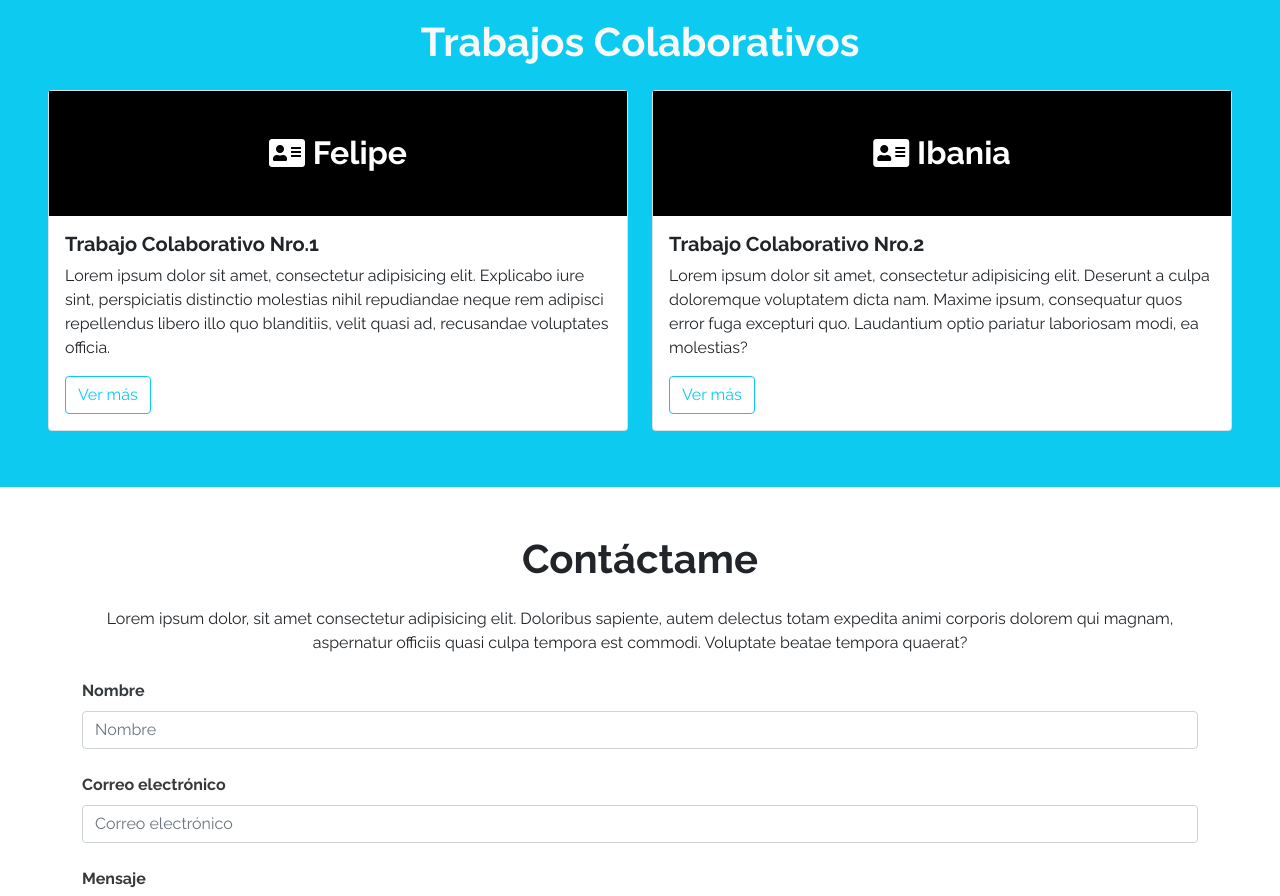
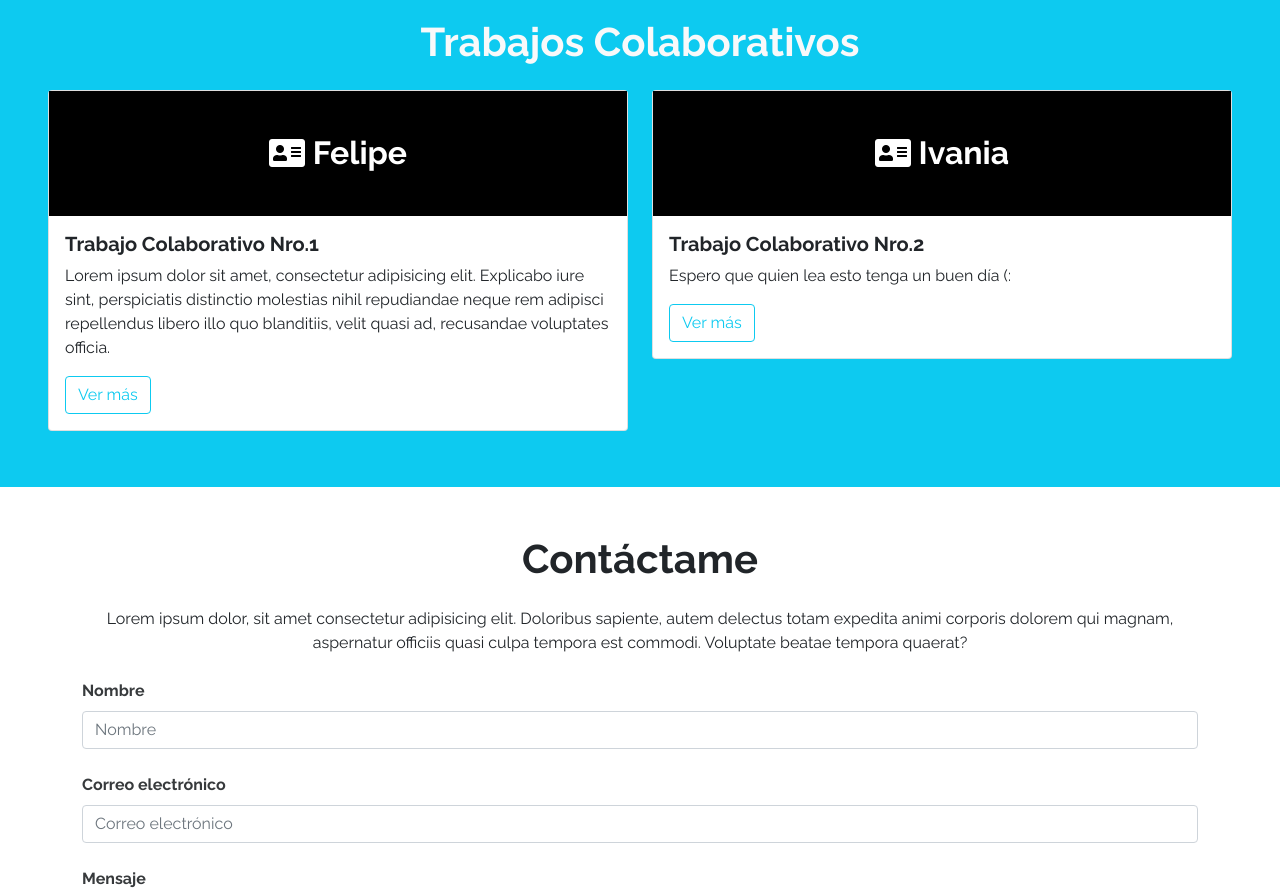
Before and after one commit to gsalgueroi/Desafio06_CV, a plain HTML site: page index.html in a window 1280 px wide. Shown: the part 1380-2276 px from the top of the page. Drawn offline with nearby package versions, Linux system fonts and the light colour scheme.

Commit message:
se modifica texto en card

```diff
--- a/index.html
+++ b/index.html
@@ -198,15 +198,12 @@
             <div class="col-12 col-sm-6 py-2">
                 <div class="card">
                     <div class="image-top">
-                        <i class="fas fa-address-card fa-1x my-3"></i>&nbsp;<span>Ibania</span>
+                        <i class="fas fa-address-card fa-1x my-3"></i>&nbsp;<span>Ivania</span>
                     </div>
                     <div class="card-body">
                         <h5 class="card-title fw-bold">Trabajo Colaborativo Nro.2</h5>
                         <p class="card-text">
-                            Lorem ipsum dolor sit amet, consectetur adipisicing elit.
-                            Deserunt a culpa doloremque voluptatem dicta nam. Maxime ipsum,
-                            consequatur quos error fuga excepturi quo. Laudantium optio
-                            pariatur laboriosam modi, ea molestias?
+                            Espero que quien lea esto tenga un buen día (:
                         </p>
                         <a href="https://github.com/gsalgueroi/iperezsidgmann.github.io_fork" target="_blank">
                             <button type="button" class="btn btn-outline-info">
```
